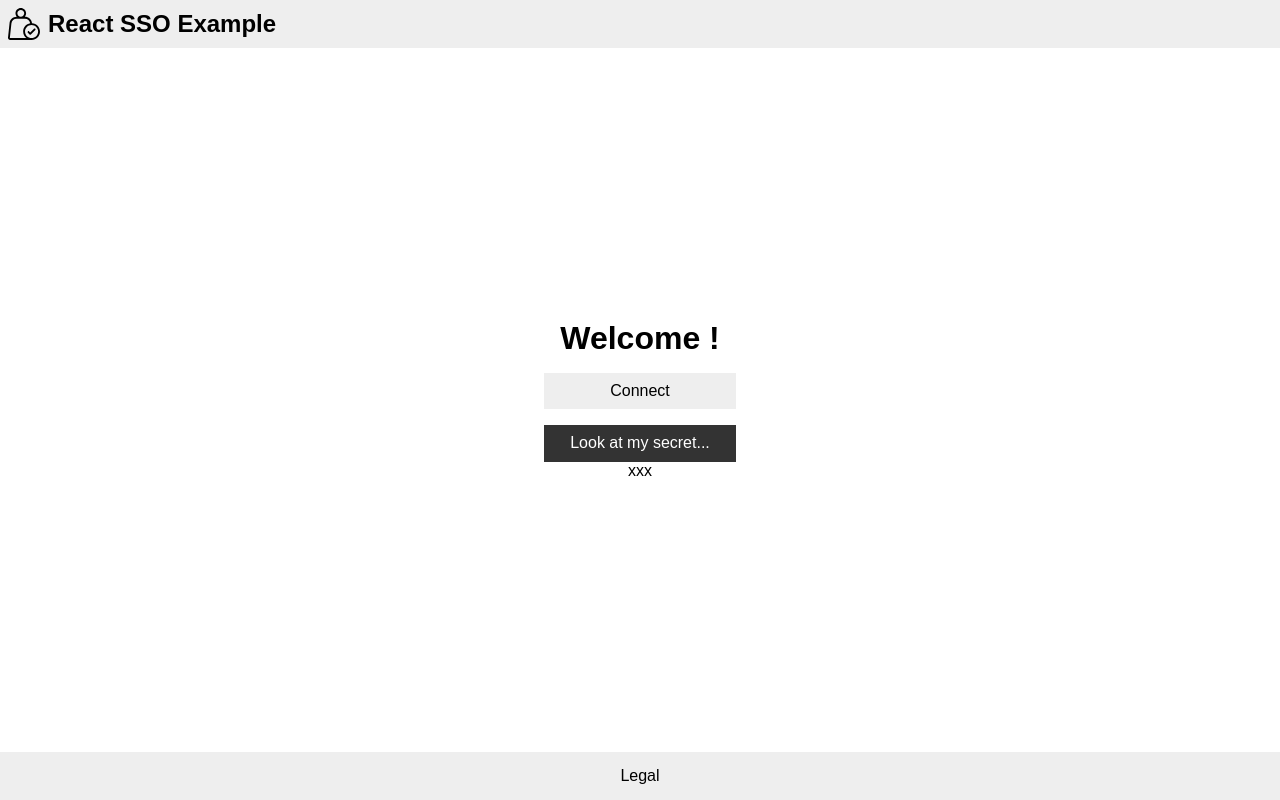
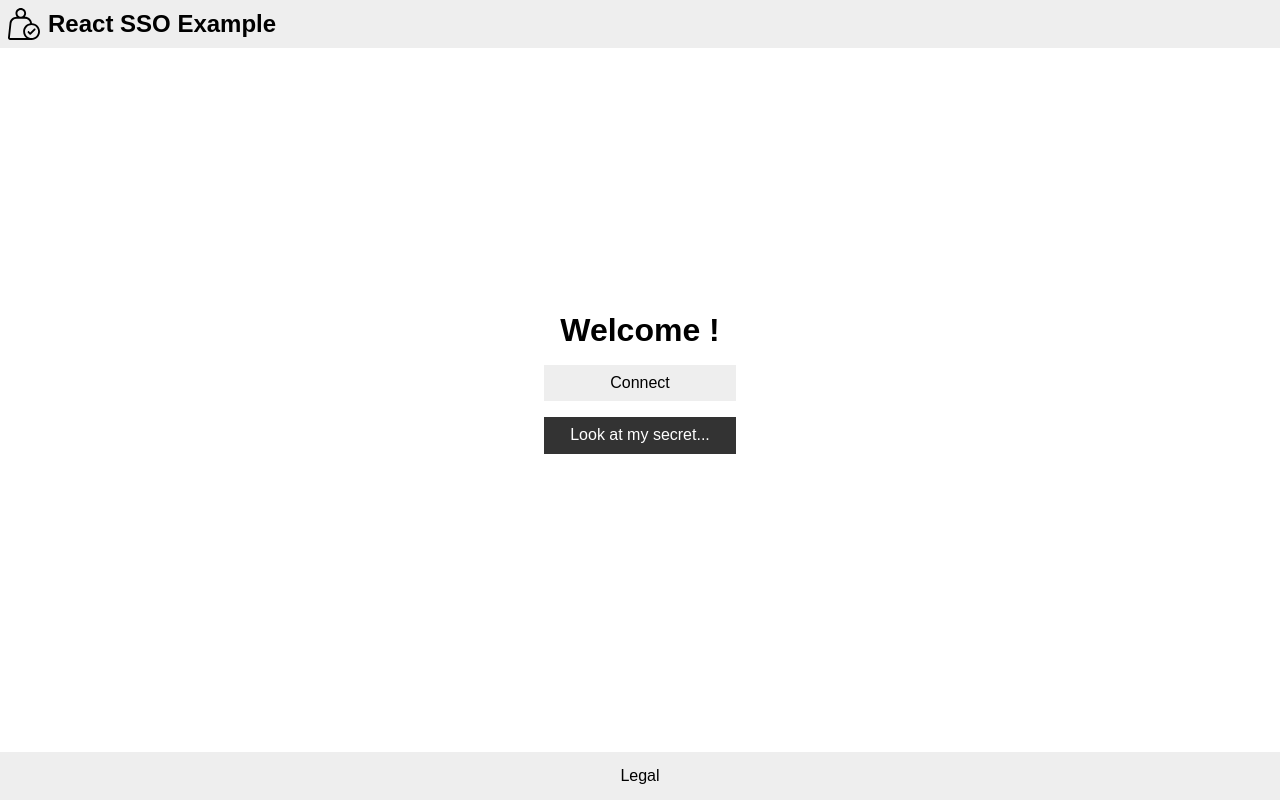
Before and after one commit to jlguenego/react-sso-example, a React (Create React App) app in the folder front/: page / in a window 1280 px wide. Built offline with nearby package versions, Linux system fonts and the light colour scheme.

Commit message:
added state

```diff
--- a/front/src/routes/Home/Home.scss
+++ b/front/src/routes/Home/Home.scss
@@ -7,7 +7,7 @@
     width: 12em;
   }
 
-  .secret {
+  .secret, .secret-btn {
     margin-top: 1em;
   }
 }
--- a/front/src/routes/Home/Home.tsx
+++ b/front/src/routes/Home/Home.tsx
@@ -5,7 +5,7 @@ import Connection from '../../widgets/Connection/Connection';
 export default class Home extends Component<{}, { secret: string }> {
   constructor(props: {}) {
     super(props);
-    this.state = { secret: 'xxx' };
+    this.state = { secret: '' };
   }
 
   showSecret() {
@@ -19,10 +19,11 @@ export default class Home extends Component<{}, { secret: string }> {
       <main className="Home">
         <h1>Welcome !</h1>
         <Connection />
-        <button className="primary secret" onClick={this.showSecret.bind(this)}>
+        <button className="primary secret-btn" onClick={this.showSecret.bind(this)}>
           Look at my secret...
         </button>
-        <span>{this.state.secret}</span>
+        {/* /\u00A0 means non breaking space in Unicode */}
+        <span className="secret">{this.state.secret ? this.state.secret : '\u00A0'}</span>
       </main>
     );
   }
```
